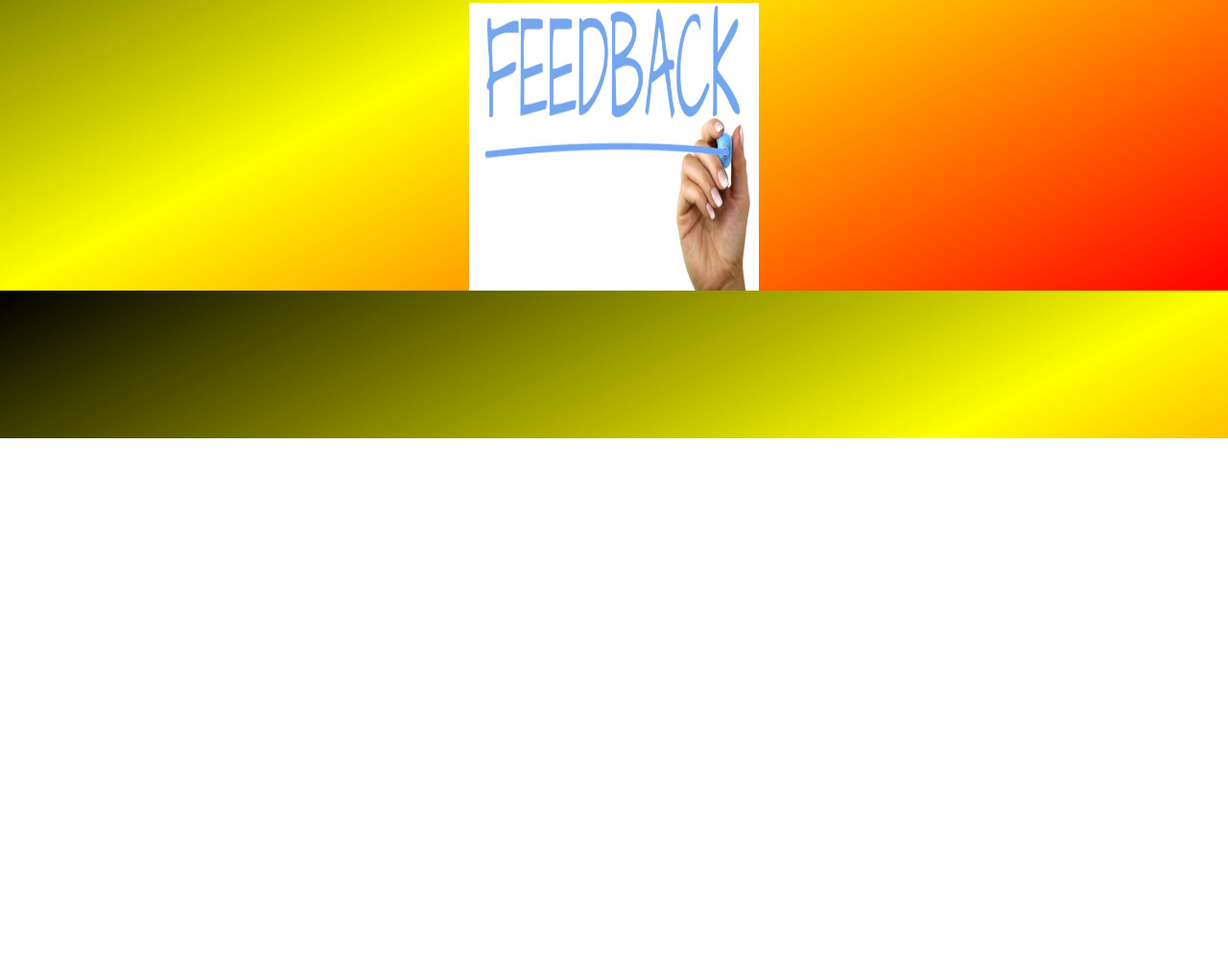
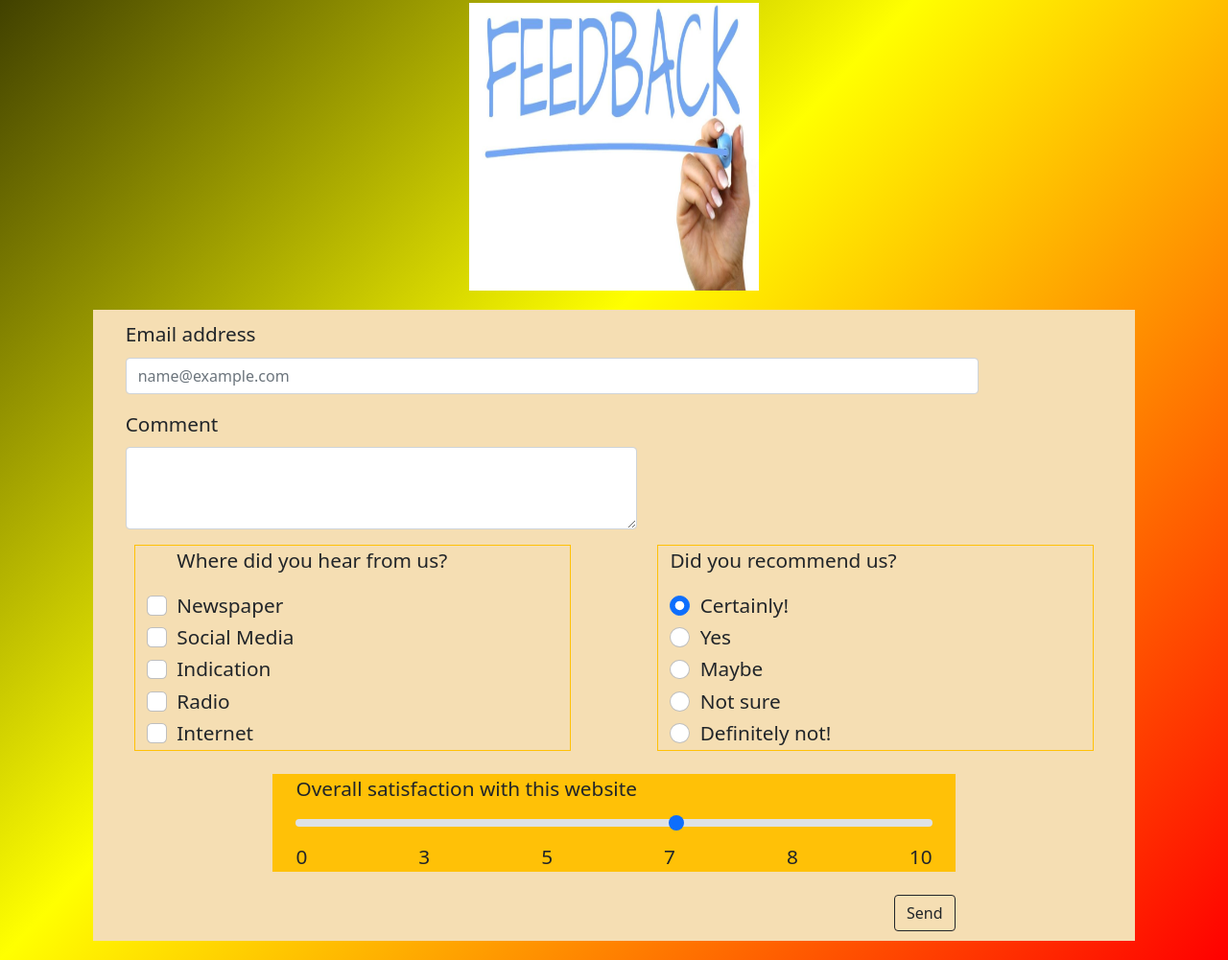
Before and after one commit to Danielliveira/devToolsFallProject, a plain HTML site: page feedback.html in a window 1280 px wide. Shown: the part 343-1344 px from the top of the page at 96% size. Before the commit the page ends 800 px from the top, so only its background shows below. Drawn offline with nearby package versions, Linux system fonts and the light colour scheme.

Commit message:
Update feedback.html
Feedback form created

```diff
--- a/feedback.html
+++ b/feedback.html
@@ -123,6 +123,126 @@
         <div class="row">
             <!--Feedback image-->
             <img class= "w-25 mx-auto mt-4"src="Images/feedbackimg.jpg" alt="Feedback image">
+              <!--Feedback form-->
+              <div class=" feedback col-10 mx-auto  ">
+                <div class="">
+                    <div class="mb-3 col-10 ms-4">
+                        <label for="exampleFormControlInput1" class="form-label">Email address</label>
+                        <input type="email" class="form-control" id="exampleFormControlInput1"
+                            placeholder="name@example.com">
+                    </div>
+                    <div class="mb-3 ms-4 col-6 ">
+                        <label for="exampleFormControlTextarea1" class="form-label">Comment</label>
+                        <textarea class="form-control" id="exampleFormControlTextarea1" rows="3"></textarea>
+                    </div>
+
+
+                </div>
+                <!--Checkbox and radiobutton-->
+                <div class="row d-flex justify-content-around ">
+                    <div class="col-5 border border-warning">
+                        <div class="form-check ">
+                            <p>Where did you hear from us?</p>
+                            <input class="form-check-input" type="checkbox" value="Newspaper" id="flexCheckNewspaper">
+                            <label class="form-check-label" for="flexCheckDefault">
+                                Newspaper
+                            </label>
+                        </div>
+                        <div class="form-check">
+                            <input class="form-check-input" type="checkbox" value="SocialMedia" id="flexCheckSocialMedia">
+                            <label class="form-check-label" for="flexCheckDefault">
+                                Social Media
+                            </label>
+
+                        </div>
+                        <div class="form-check">
+                            <input class="form-check-input" type="checkbox" value="Indication" id="flexCheckIndication" >
+                            <label class="form-check-label" for="flexCheckDefault">
+                                Indication
+                            </label>
+
+                        </div>
+                        <div class="form-check">
+                            <input class="form-check-input" type="checkbox" value="Radio" id="flexChechedRadio" >
+                            <label class="form-check-label" for="flexCheckDefault">
+                                Radio
+                            </label>
+
+                        </div>
+                        <div class="form-check">
+                            <input class="form-check-input" type="checkbox" value="Internet" id="flexCheckInternet">
+                            <label class="form-check-label" for="flexCheckDefault">
+                                Internet
+                            </label>
+
+                        </div>
+                    </div>
+
+
+                    <div class="col-5 border border-warning">
+                        <p>Did you recommend us?</p>
+                        <div class="form-check">
+                            <input class="form-check-input" type="radio" name="flexRadioDefault" id="flexRadioDefault1" checked>
+                            <label class="form-check-label" for="flexRadioDefault1">
+                                Certainly!
+                            </label>
+                        </div>
+                        <div class="form-check">
+                            <input class="form-check-input" type="radio" name="flexRadioDefault" id="flexRadioDefault2"
+                                >
+                            <label class="form-check-label" for="flexRadioDefault2">
+                                Yes
+                            </label>
+                        </div>
+                        <div class="form-check">
+                            <input class="form-check-input" type="radio" name="flexRadioDefault" id="flexRadioDefault3"
+                                >
+                            <label class="form-check-label" for="flexRadioDefault3">
+                                Maybe
+                            </label>
+                        </div>
+                        <div class="form-check">
+                            <input class="form-check-input" type="radio" name="flexRadioDefault" id="flexRadioDefault4"
+                                >
+                            <label class="form-check-label" for="flexRadioDefault4">
+                                Not sure
+                            </label>
+                        </div>
+                        <div class="form-check">
+                            <input class="form-check-input" type="radio" name="flexRadioDefault" id="flexRadioDefault5"
+                                >
+                            <label class="form-check-label" for="flexRadioDefault5">
+                                Definitely not!
+                            </label>
+                        </div>
+
+                    </div>
+                </div>
+
+                <!--end of checkboxes and radiobutton-->
+
+                <div class="col-8 mx-auto ">
+                    <div class="px-4 mt-4 col-12 bg-warning">
+
+                        <label for="customRange2" class="form-label">Overall satisfaction with this website</label>
+                        <input type="range" class="form-range" min="0" max="5" id="customRange2">
+
+                        <div class="d-flex justify-content-between">
+                            <div>0</div>
+                            <div>3</div>
+                            <div>5</div>
+                            <div>7</div>
+                            <div>8</div>
+                            <div>10</div>
+                        </div>
+                    </div>
+
+                </div>
+
+                <div class="col-10 mt-4">
+                    <button type="button" class="btn btn-outline-dark float-end">Send</button>
+                </div>
+            </div>
         </div>
 
 
```
